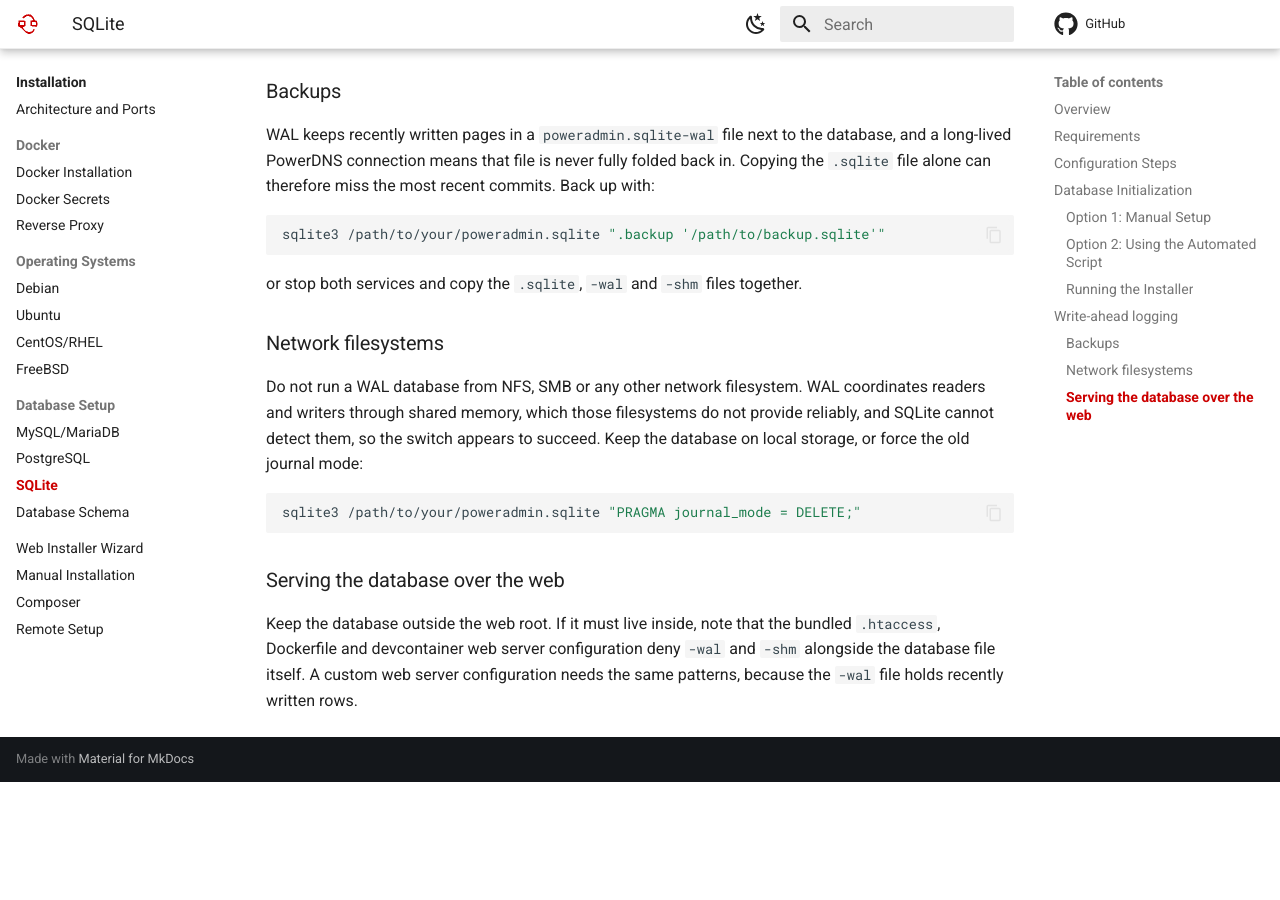
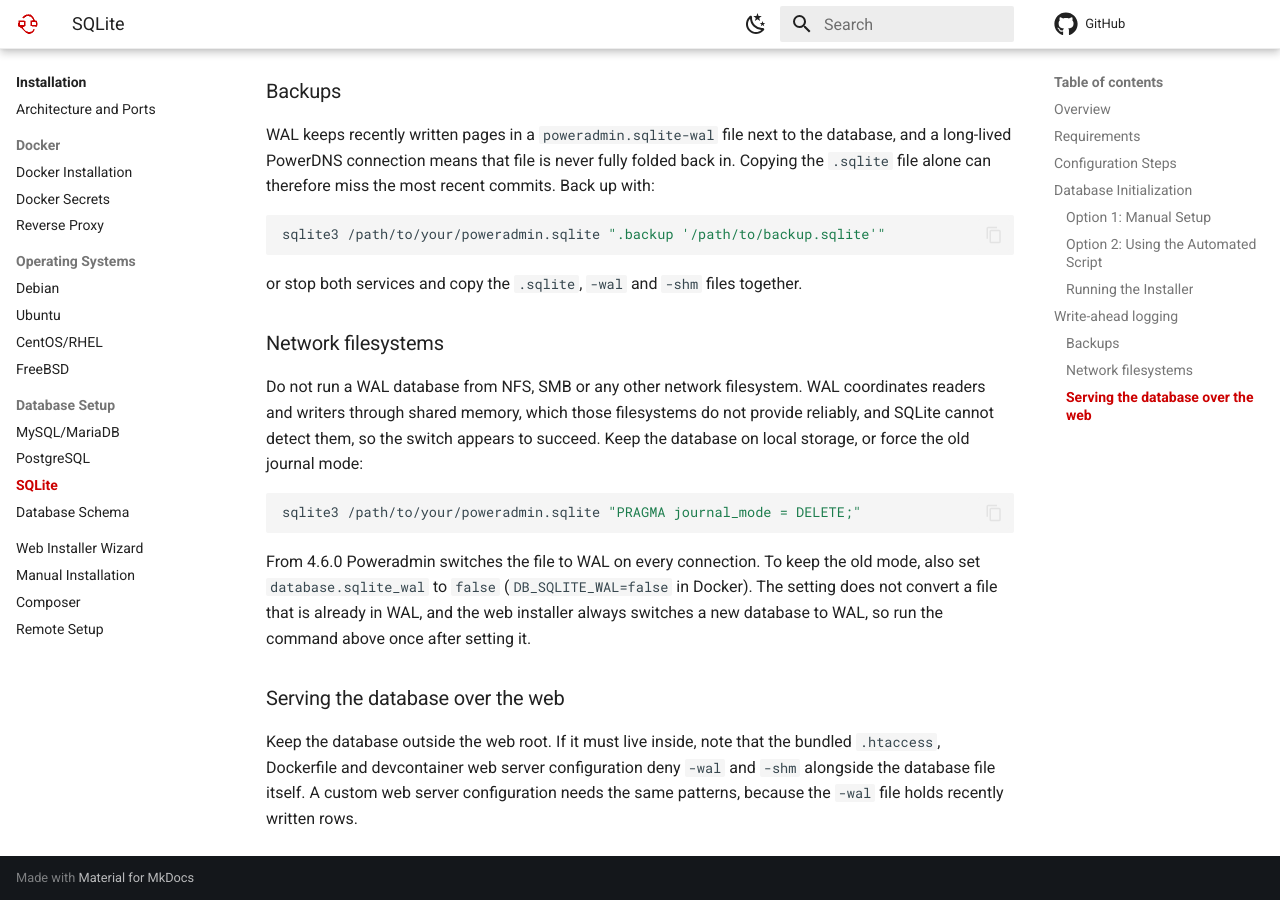
Before and after one commit to poweradmin/poweradmin-docs, an MkDocs documentation site: the page built from docs/database/sqlite.md, in a window 1280 px wide and 900 px high, scrolled down 3279 px. Built offline with MkDocs 1.6.1 and Material for MkDocs 9.7.7, drawn with Linux system fonts in a browser that asks for light colours; comment, search, counter and statistics services are not loaded; before the commit the page ends 4061 px from its top, so only the background shows below that.

Commit message:
docs: add database.sqlite_wal and describe the 3.x zones index names in the 4.6.0 update

````diff
--- a/docs/database/sqlite.md
+++ b/docs/database/sqlite.md
@@ -116,6 +116,11 @@
 sqlite3 /path/to/your/poweradmin.sqlite "PRAGMA journal_mode = DELETE;"
 ```
 
+From 4.6.0 Poweradmin switches the file to WAL on every connection. To keep the old
+mode, also set `database.sqlite_wal` to `false` (`DB_SQLITE_WAL=false` in Docker). The
+setting does not convert a file that is already in WAL, and the web installer always
+switches a new database to WAL, so run the command above once after setting it.
+
 ### Serving the database over the web
 
 Keep the database outside the web root. If it must live inside, note that the
````
Also changed, not shown: docs/configuration/settings-reference.md (+3 -0 lines), docs/upgrading/v4.6.0.md (+1 -1 lines).
